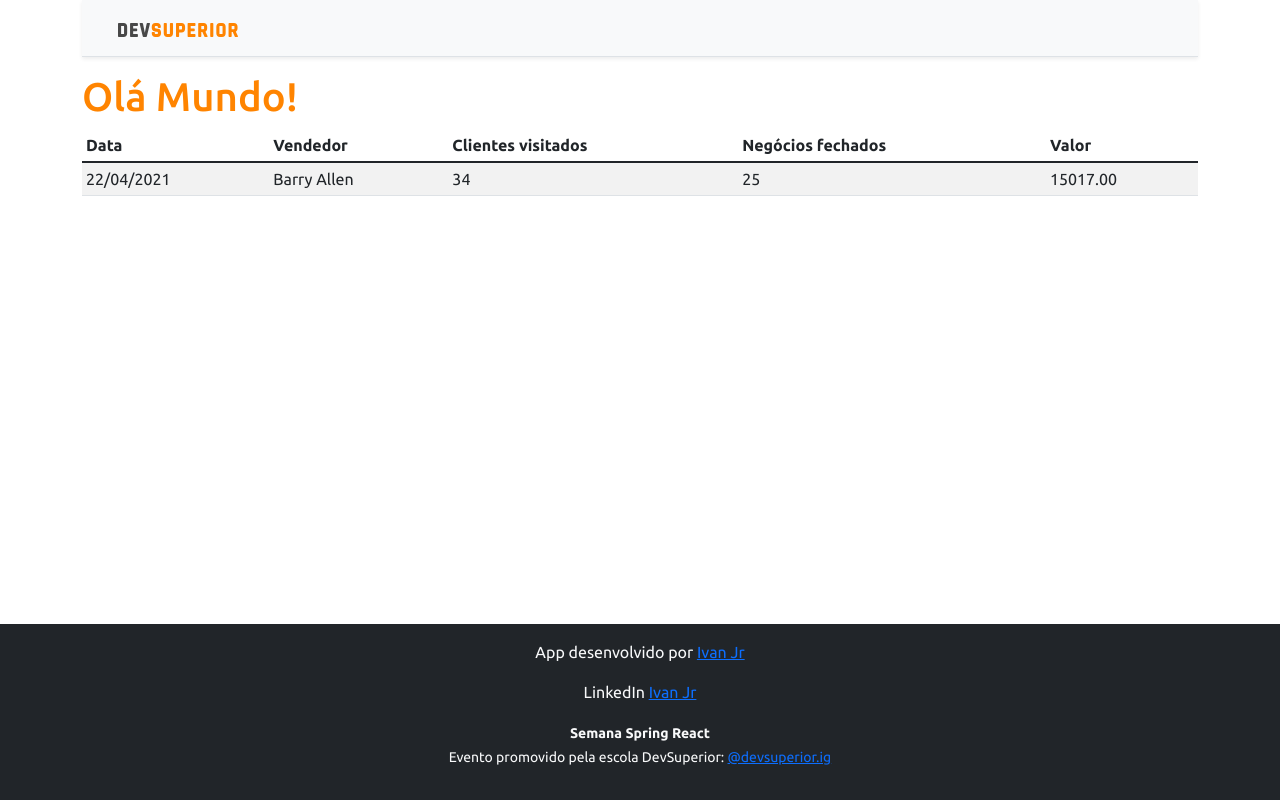
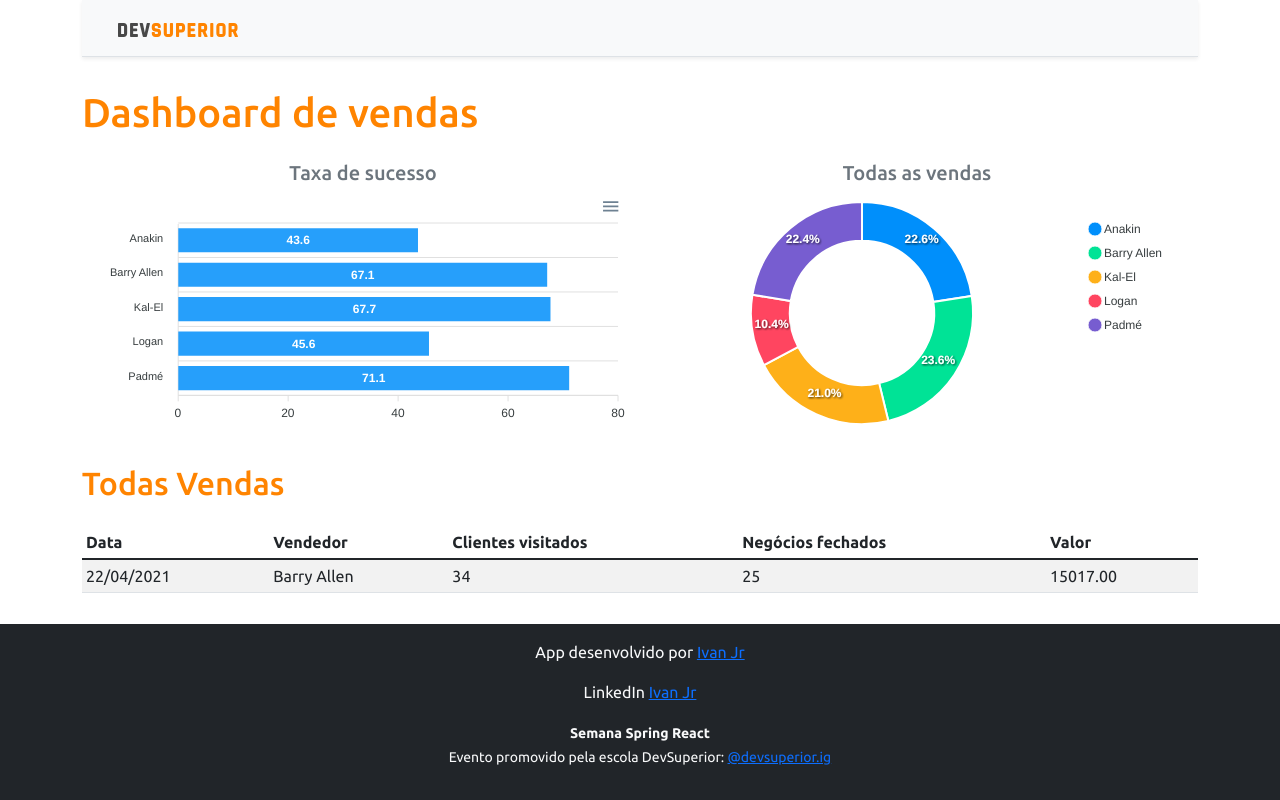
Before and after one commit to IvanSJr/spring-react-vendas, a React (Create React App) app in the folder frontend/: page / in a window 1280 px wide. Built offline with nearby package versions, Linux system fonts and the light colour scheme.

Commit message:
Implemtando graficos estaticos.

```diff
--- a/frontend/package.json
+++ b/frontend/package.json
@@ -10,8 +10,10 @@
     "@types/node": "^12.0.0",
     "@types/react": "^17.0.0",
     "@types/react-dom": "^17.0.0",
+    "apexcharts": "^3.28.1",
     "bootstrap": "^5.1.0",
     "react": "^17.0.2",
+    "react-apexcharts": "^1.3.9",
     "react-dom": "^17.0.2",
     "react-scripts": "4.0.3",
     "typescript": "^4.1.2",
--- a/frontend/src/App.tsx
+++ b/frontend/src/App.tsx
@@ -1,16 +1,31 @@
 import NavBar from "components/navbar/NavBar";
 import Footer from "components/footer/Footer";
 import DataTable from "components/datatable/DataTable";
+import BarChart from "components/BarChart";
+import DonutChart from "components/DonutChart";
 
 function App() {
     return (
         <>
-        <div className="container">
-            <NavBar></NavBar>
-            <h1 className="text-primary">Olá Mundo!</h1>
-            <DataTable></DataTable>
-        </div>
-        <Footer></Footer>
+            <div className="container">
+                <NavBar></NavBar>
+                <h1 className="text-primary py-3">Dashboard de vendas</h1>
+                <div className="row px-3">
+                    <div className="col-sm-6">
+                        <h5 className="text-secondary text-center">Taxa de sucesso</h5>
+                        <BarChart></BarChart>
+                    </div>
+                    <div className="col-sm-6">
+                        <h5 className="text-secondary text-center">Todas as vendas</h5>
+                        <DonutChart></DonutChart>
+                    </div>
+                </div>
+                <div className="py-3">
+                    <h2 className="text-primary">Todas Vendas</h2>
+                </div>
+                <DataTable></DataTable>
+            </div>
+            <Footer></Footer>
         </>
     );
 }
--- /dev/null
+++ b/frontend/src/components/BarChart/index.tsx
@@ -0,0 +1,33 @@
+import Chart from 'react-apexcharts';
+
+const BarChart = () => {
+    const options = {
+        plotOptions: {
+            bar: {
+                horizontal: true,
+            }
+        },
+    };
+
+    const mockData = {
+        labels: {
+            categories: ['Anakin', 'Barry Allen', 'Kal-El', 'Logan', 'Padmé']
+        },
+        series: [
+            {
+                name: "% Sucesso",
+                data: [43.6, 67.1, 67.7, 45.6, 71.1]
+            }
+        ]
+    };
+    return (
+        <Chart
+            options={{...options, xaxis: mockData.labels}}
+            series={mockData.series}
+            type='bar'
+            height='240'
+        />
+    );
+}
+
+export default BarChart;
--- /dev/null
+++ b/frontend/src/components/DonutChart/index.tsx
@@ -0,0 +1,24 @@
+import Chart from 'react-apexcharts';
+
+const DonutChart = () => {
+    const mockData = {
+        series: [477138, 499928, 444867, 220426, 473088],
+        labels: ['Anakin', 'Barry Allen', 'Kal-El', 'Logan', 'Padmé']
+    }
+
+    const options = {
+        legend: {
+            show: true
+        }
+    }
+    return (
+        <Chart
+            options={{...options, labels: mockData.labels}}
+            series={mockData.series}
+            type='donut'
+            height='240'
+        />
+    );
+}
+
+export default DonutChart;
```
Also changed, not shown: 1 other file (tests, documents, lock files or other folders).
